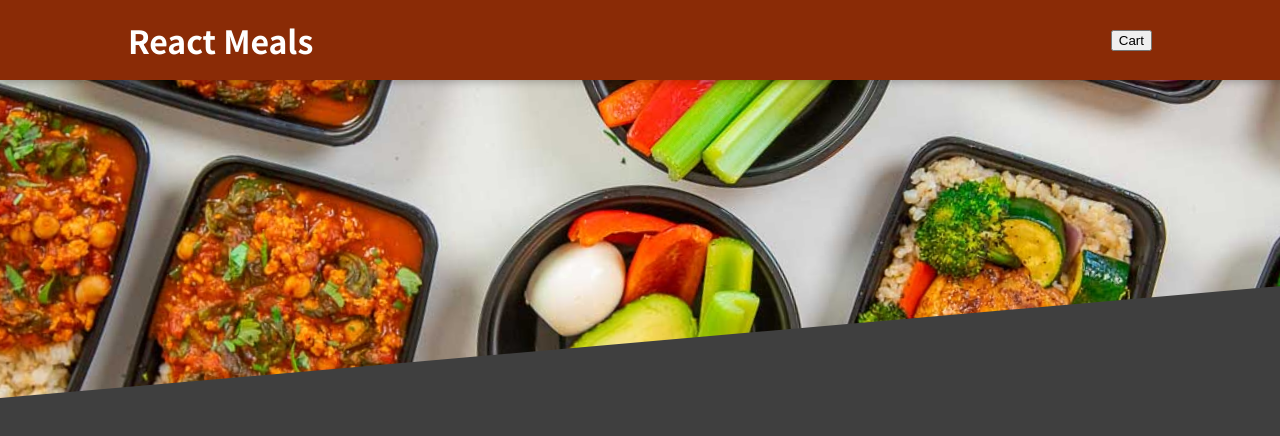
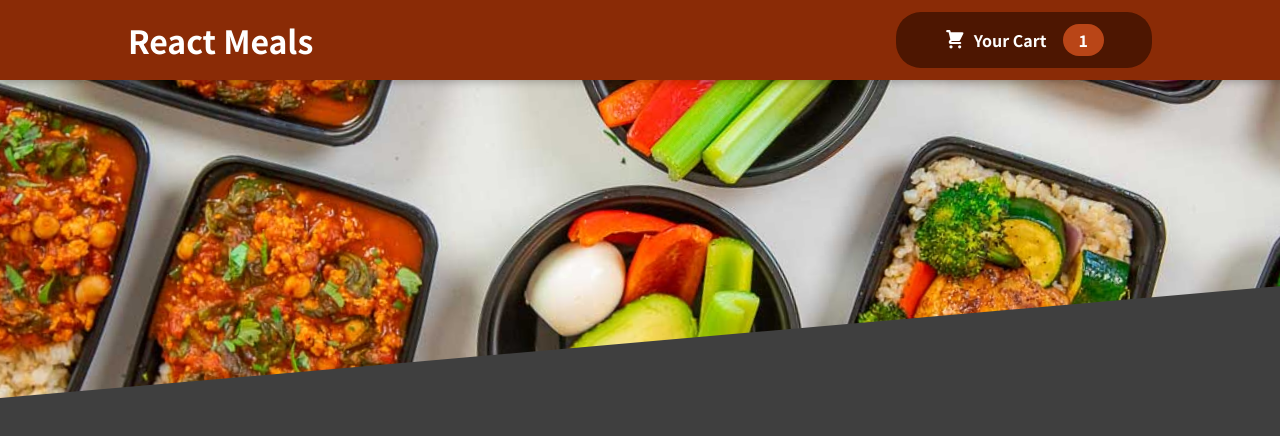
Before and after one commit to MuniBarbieri/react-food-order-app, a JavaScript app: page / in a window 1280 px wide. Shown: the top 436 px of the page. Built offline with nearby package versions, Linux system fonts and the light colour scheme.

Commit message:
Header cart button added

```diff
--- a/src/App.js
+++ b/src/App.js
@@ -1,8 +1,9 @@
-import Header from "./components/Layout/Header";
+import Header from "./components/HeaderCartButton.css/Header";
+
 function App() {
   return (
     <>
-    <Header/>
+  <Header/>
     </>
   );
 }
--- /dev/null
+++ b/src/components/Cart/CartIcon.js
@@ -0,0 +1,13 @@
+const CartIcon = () => {
+  return (
+    <svg
+      xmlns='http://www.w3.org/2000/svg'
+      viewBox='0 0 20 20'
+      fill='currentColor'
+    >
+      <path d='M3 1a1 1 0 000 2h1.22l.305 1.222a.997.997 0 00.01.042l1.358 5.43-.893.892C3.74 11.846 4.632 14 6.414 14H15a1 1 0 000-2H6.414l1-1H14a1 1 0 00.894-.553l3-6A1 1 0 0017 3H6.28l-.31-1.243A1 1 0 005 1H3zM16 16.5a1.5 1.5 0 11-3 0 1.5 1.5 0 013 0zM6.5 18a1.5 1.5 0 100-3 1.5 1.5 0 000 3z' />
+    </svg>
+  );
+};
+
+export default CartIcon;
--- a/src/components/Layout/Header.js
+++ b/src/components/HeaderCartButton.css/Header.js
@@ -1,11 +1,12 @@
 import mealsImg from "../../assets/epic-meal-prep-5.jpg"
 import classes from "./Header.module.css"
+import HeaderCartButton from "./HeaderCartButton";
 
 const Header = props => {
   return <>
     <header className={classes.header}>
       <h1>React  Meals</h1>
-      <button>Cart</button>
+       <HeaderCartButton/>
     </header>
     <div className={classes['main-image']} >
       <img src={mealsImg} alt="food" />
--- /dev/null
+++ b/src/components/HeaderCartButton.css/HeaderCartButton.js
@@ -0,0 +1,18 @@
+import CartIcon from "../Cart/CartIcon"
+import classes from "./HeaderCartButton.module.css"
+
+const HeaderCartButton = props => {
+  return (
+    <button className={classes.button}>
+      <span className={classes.icon}>
+    <CartIcon/>
+      </span>
+      <span>Your Cart</span>
+      <span className={classes.badge}>
+        1
+      </span>
+    </button>
+  )
+}
+
+export default HeaderCartButton
--- /dev/null
+++ b/src/components/HeaderCartButton.css/HeaderCartButton.module.css
@@ -0,0 +1,63 @@
+.button {
+  cursor: pointer;
+  font: inherit;
+  border: none;
+  background-color: #4d1601;
+  color: white;
+  padding: 0.75rem 3rem;
+  display: flex;
+  justify-content: space-around;
+  align-items: center;
+  border-radius: 25px;
+  font-weight: bold;
+}
+
+.button:hover,
+.button:active {
+  background-color: #2c0d00;
+}
+
+.icon {
+  width: 1.35rem;
+  height: 1.35rem;
+  margin-right: 0.5rem;
+}
+
+.badge {
+  background-color: #b94517;
+  padding: 0.25rem 1rem;
+  border-radius: 25px;
+  margin-left: 1rem;
+  font-weight: bold;
+}
+
+.button:hover .badge,
+.button:active .badge {
+  background-color: #92320c;
+}
+
+.bump {
+  animation: bump 300ms ease-out;
+}
+
+@keyframes bump {
+  0% {
+    transform: scale(1);
+  }
+
+  10% {
+    transform: scale(0.9);
+  }
+
+  30% {
+    transform: scale(1.1);
+  }
+
+  50% {
+    transform: scale(1.15);
+  }
+
+  100% {
+    transform: scale(1);
+  }
+}
```
Also changed, not shown: src/components/HeaderCartButton.css/Header.module.css (renamed from src/components/Layout/Header.module.css), 1 other file (tests, documents, lock files or other folders).
